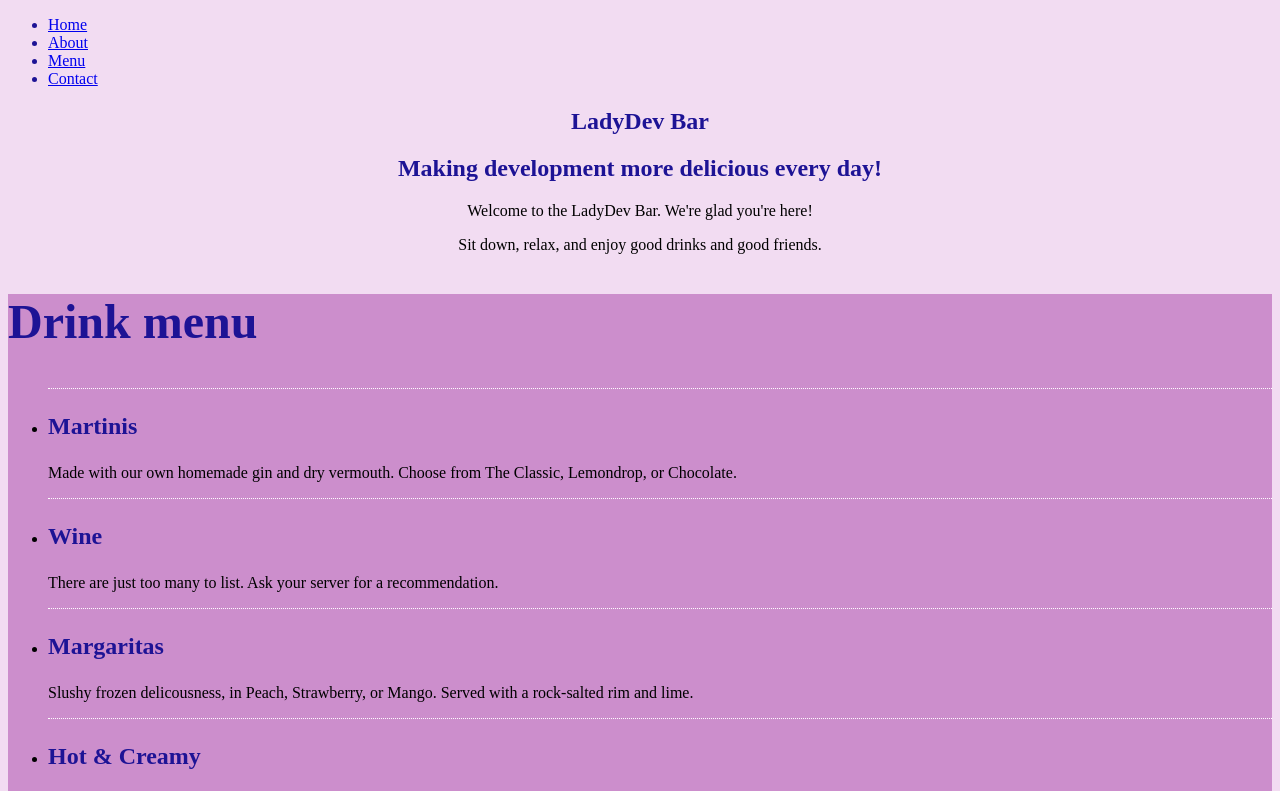
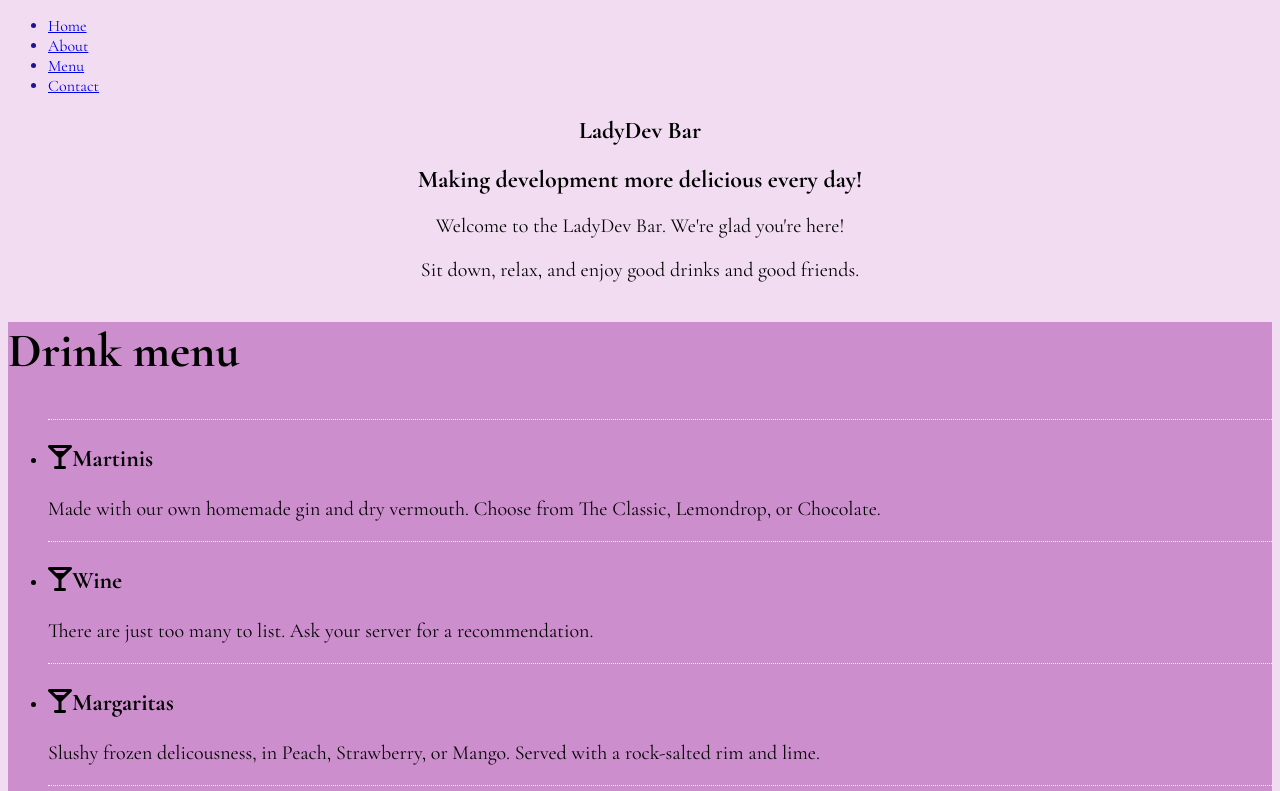
Before and after one commit to csisemore/Coding-and-Cocktails-Intro-to-CSS, a plain HTML site: page index.html in a window 1280 px wide. Shown: the top 791 px of the page. Drawn offline with nearby package versions, Linux system fonts and the light colour scheme.

Commit message:
after fonts 20250331

```diff
--- a/styles.css
+++ b/styles.css
@@ -1,9 +1,15 @@
+@import url('https://fonts.googleapis.com/css2?family=Cormorant+Garamond:ital,wght@0,300..700;1,300..700&family=Newsreader:opsz@6..72&display=swap');
+
+
+font-family: 'Cormorant Garamond', sans-serif,'times new roman';
+
 h1, h2, h3 {
     color: #1d1395;
   }
 
 body {
     background-color: #f2dcf2;
+    font-family: 'Cormorant Garamond', sans-serif;
   }
 
 nav, footer  {
@@ -51,9 +57,17 @@ li {
     border-top: 1px dotted white;
 }
 
+p {
+    font-size: 1.25em
+}
 
 
 
 .drinks {
     background-color: #cc8ecc;
   }
+
+.beverage::before {
+    font: var(--fa-font-solid);
+    content: "\f57b";
+  }
```
